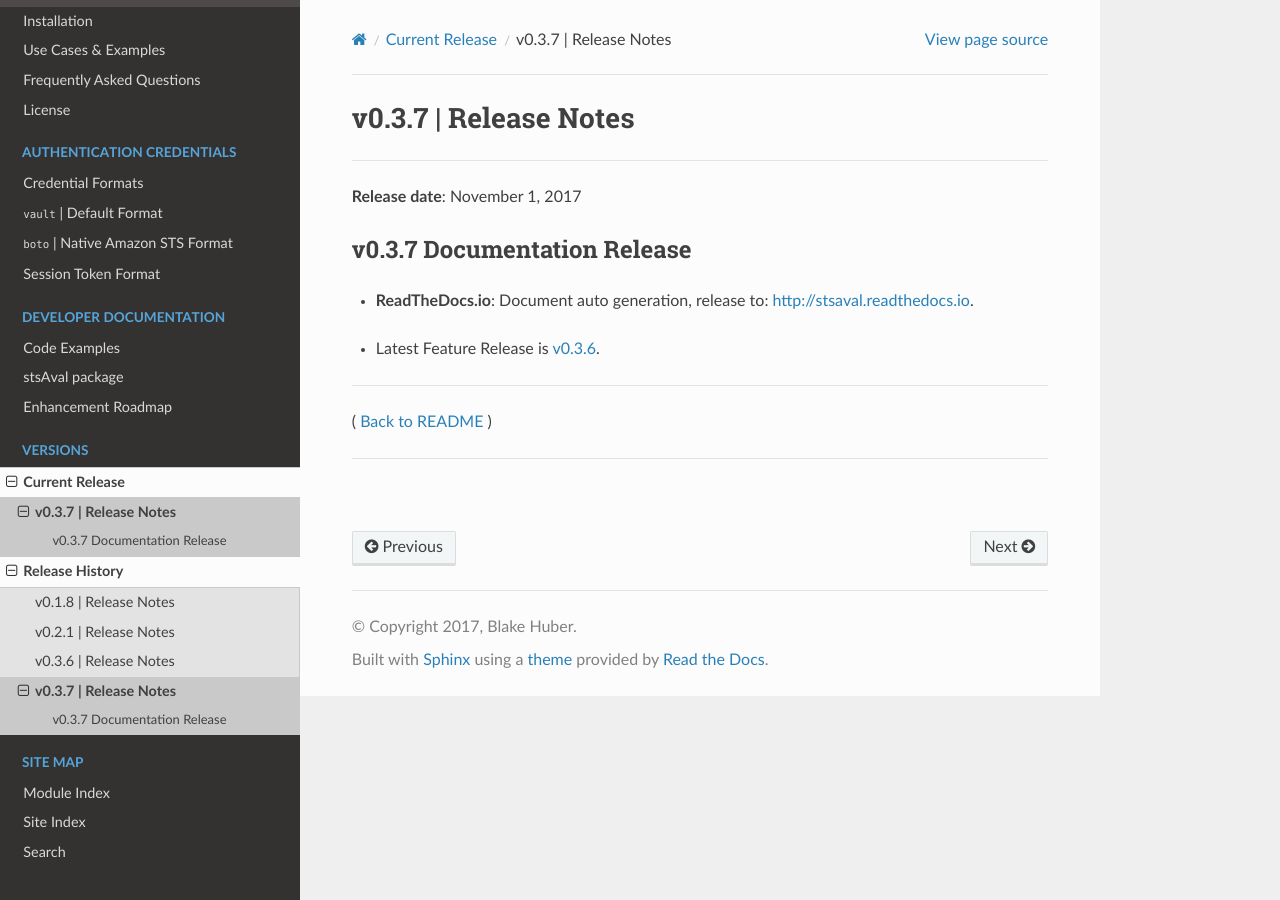
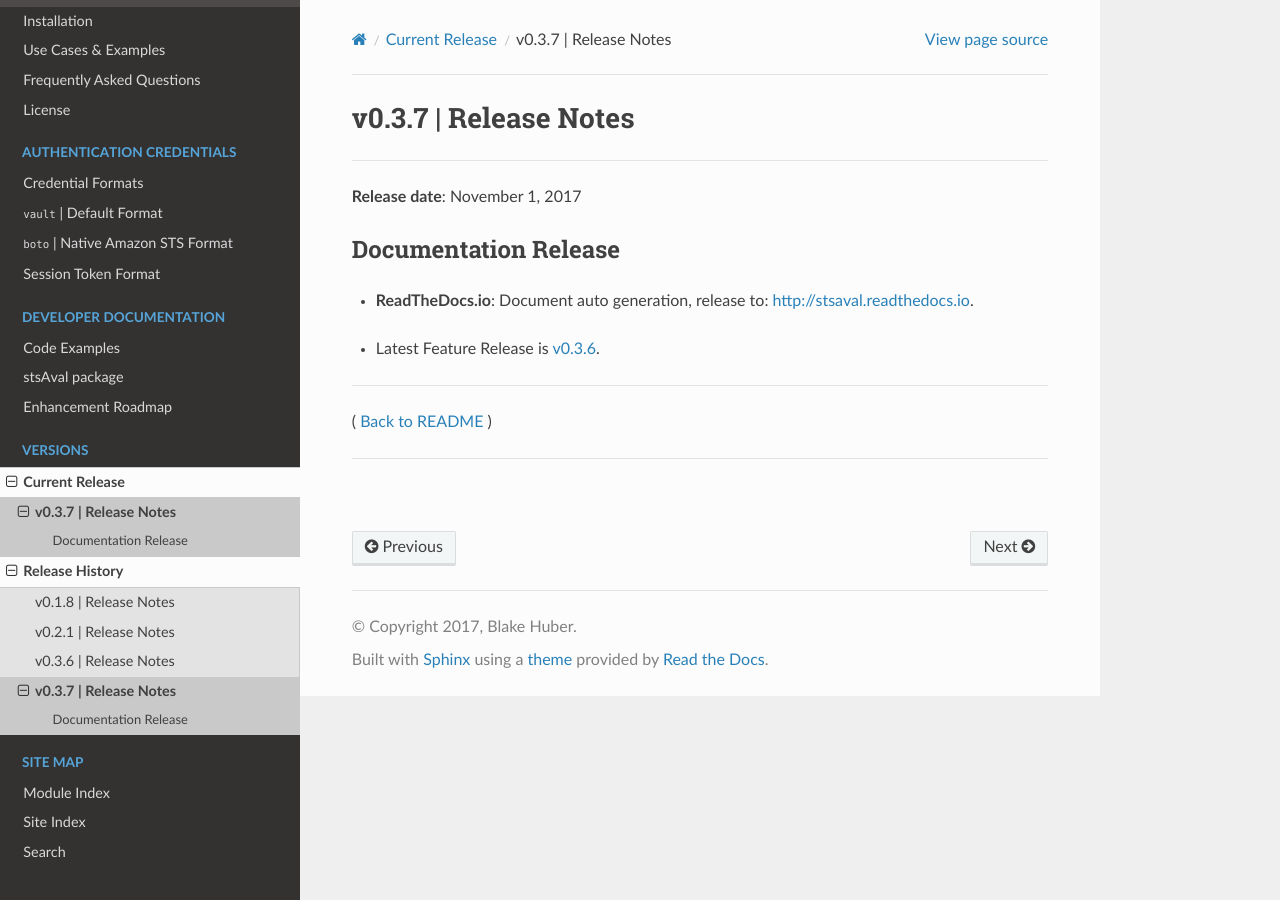
Before and after one commit to fstab50/stslib, a Sphinx documentation site: the page built from docs/releases/release_v0.3.7.rst, in a window 1280 px wide. Built offline with Sphinx 7.4.7 and the Read the Docs theme 2.0.0, drawn with Linux system fonts in a browser that asks for light colours; pages that are not in the unit, such as notebooks, are missing from menus.

Commit message:
releases/release_v0.3.7.rst

```diff
--- a/docs/releases/release_v0.3.7.rst
+++ b/docs/releases/release_v0.3.7.rst
@@ -7,7 +7,7 @@
 **Release date**: November 1, 2017
 
 
-v0.3.7 Documentation Release
+Documentation Release
 ------------------------------
 
 -  | **ReadTheDocs.io**: Document auto generation, release to: http://stsaval.readthedocs.io.
```
